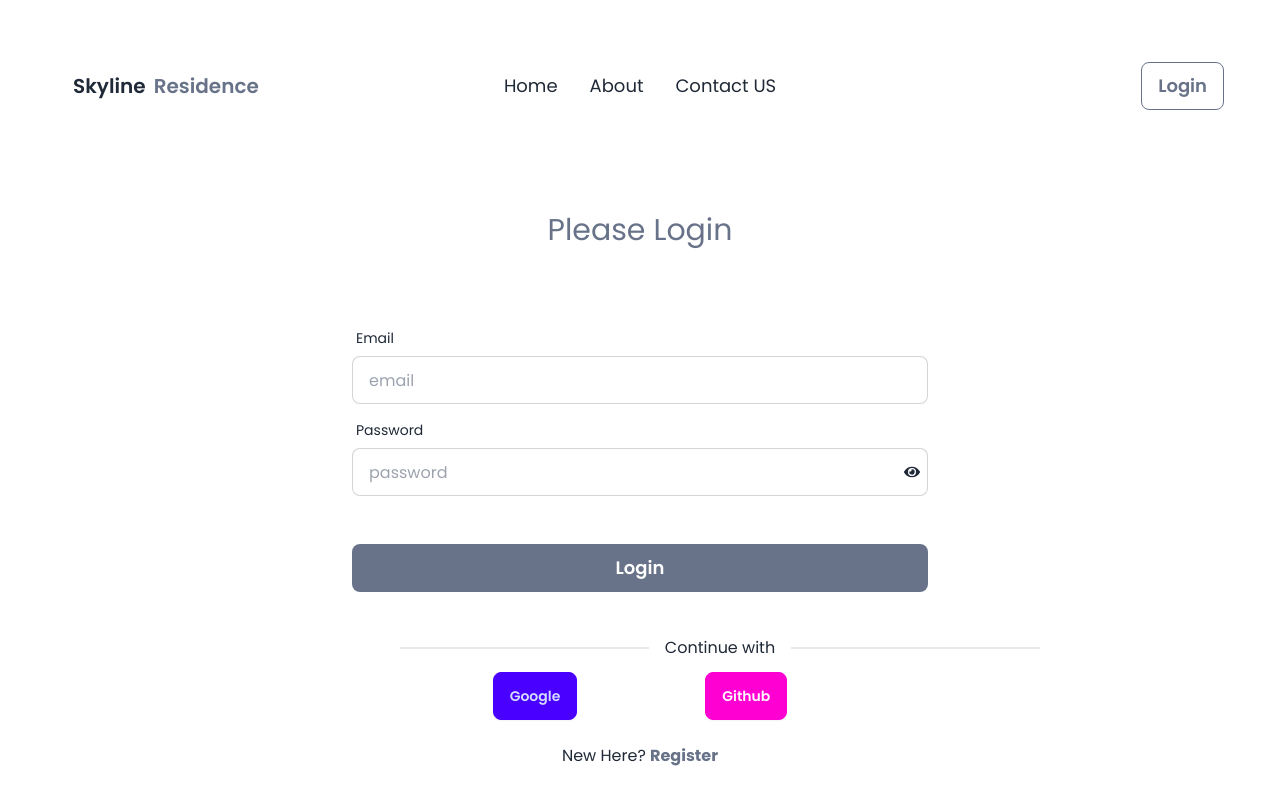
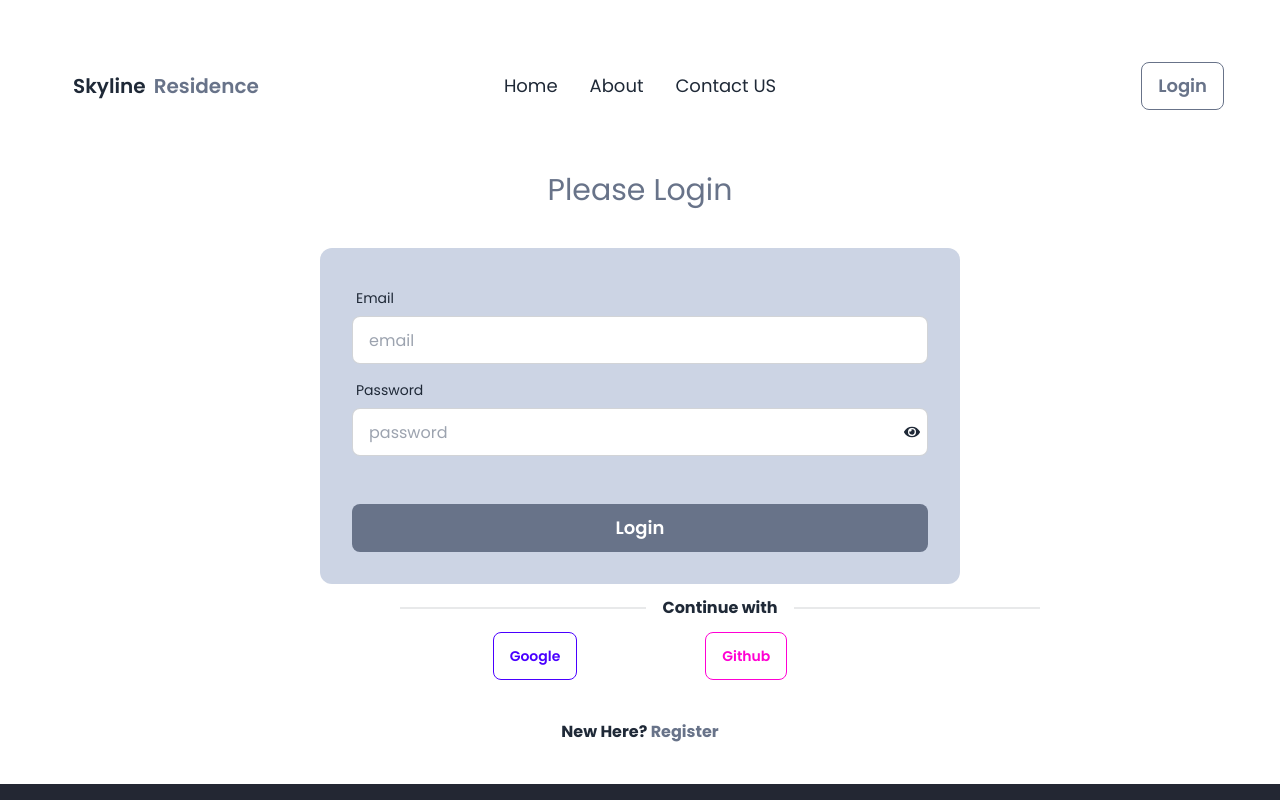
Before and after one commit to Salman7D/real-estate, a React (Vite) app: page /login in a window 1280 px wide. Shown: the top 800 px of the page. Built offline with nearby package versions, Linux system fonts and the light colour scheme; no server answers.

Commit message:
loading spinner showing

```diff
--- a/src/Components/NotFound.jsx
+++ b/src/Components/NotFound.jsx
@@ -1,9 +1,12 @@
-
+import { Link } from "react-router-dom";
 
 const NotFound = () => {
     return (
         <div>
-            404 Not Found
+
+            <p className="text-2xl font-bold mt-[250px] ml-[180px] lg:mb-5 lg:mt-[300px] lg:ml-[680px]">404 Not Found</p>
+            <Link className="lg:p-2 lg:ml-[700px] ml-[210px] rounded-2xl bg-black text-white" to="/">Go Back Home</Link>
+
         </div>
     );
 };
--- a/src/Components/SocialLogin.jsx
+++ b/src/Components/SocialLogin.jsx
@@ -24,12 +24,12 @@ const SocialLogin = () => {
     }
     return (
         <>
-            <div className="divider lg:w-1/2 lg:ml-[400px]">
+            <div className="divider lg:w-1/2 lg:ml-[400px] font-bold">
                 Continue with
             </div>
             <div className="flex justify-center lg:gap-32">
-            <button onClick={() => handleSocialLogin(googleLogin)} className="btn btn-primary">Google</button>
-            <button onClick={() => handleSocialLogin(githubLogin)} className="btn btn-secondary">Github</button>
+            <button onClick={() => handleSocialLogin(googleLogin)} className="btn btn-ghost border-primary text-primary">Google</button>
+            <button onClick={() => handleSocialLogin(githubLogin)} className="btn btn-ghost border-secondary text-secondary">Github</button>
             </div>
         </>
 
--- a/src/Pages/Login.jsx
+++ b/src/Pages/Login.jsx
@@ -35,6 +35,10 @@ const Login = () => {
 
                }
         })
+            .catch(error => {
+              toast.error("Invalid Email or Password")
+              console.log(error.message);
+            })
 
 
 
@@ -48,14 +52,14 @@ const Login = () => {
                 <title>Login - Skyline Residence</title>
                 <link rel="canonical" href="http://mysite.com/example" />
             </Helmet>
-            <h2 className="text-3xl my-10 text-center text-[#687389]">Please Login</h2>
-      <form onSubmit={handleSubmit(onSubmit)} className="card-body lg:w-1/2 md:w-3/4 mx-auto">
+            <h2 className="text-3xl my-10 text-center text-[#687389] lg:mt-0 lg:mb-10">Please Login</h2>
+      <form onSubmit={handleSubmit(onSubmit)} className="card-body bg-[#ccd4e4] rounded-xl lg:w-1/2 md:w-3/4 mx-auto">
         <div className="form-control">
           <label className="label">
             <span className="label-text">Email</span>
           </label>
           <input name="email" type="email" placeholder="email" className="input input-bordered" {...register("email", { required: true })} />
-          {errors.email && <span>This field is required</span>}
+          {errors.email && <span className="text-red-600">This field is required</span>}
         </div>
         <div className="form-control">
           <label className="label">
@@ -65,7 +69,7 @@ const Login = () => {
             <input  name="password"
             type={ showPassword ? "text" : "password" }
             placeholder="password" className="input input-bordered w-full py-2 px-4" {...register("password", { required: true })} />
-            {errors.password && <span>This field is required</span>}
+            {errors.password && <span className="text-red-600">This field is required</span>}
             <span className="absolute top-4 right-2" onClick={() => setShowPassword(!showPassword)}>
                 {
                     showPassword ? <FaEyeSlash></FaEyeSlash> : <FaEye></FaEye>
@@ -83,7 +87,7 @@ const Login = () => {
 
       </form>
       <SocialLogin></SocialLogin>
-      <p className="text-center lg:mt-6 lg:mb-10">New Here? <Link className="text-[#687389]  font-bold" to="/register">
+      <p className="text-center lg:mt-10 lg:mb-10 font-bold">New Here? <Link className="text-[#687389]  font-bold" to="/register">
         Register
       </Link></p>
 
--- a/src/Pages/Register.jsx
+++ b/src/Pages/Register.jsx
@@ -44,7 +44,11 @@ const Register = () => {
 
               });
 
-        });
+        })
+              .catch(error => {
+                toast.error("User Already Exists");
+                console.log(error.message);
+              })
 
 
     };
@@ -57,8 +61,8 @@ const Register = () => {
                 <title>Register - Skyline Residence</title>
                 <link rel="canonical" href="http://mysite.com/example" />
             </Helmet>
-            <h2 className="text-3xl mt-10 text-center text-[#687389]">Please Register</h2>
-      <form onSubmit={handleSubmit(onSubmit)} className="border border-black card-body lg:w-1/2 md:w-3/4 mx-auto">
+            <h2 className="text-3xl lg:mb-10 text-center text-[#687389]">Please Register</h2>
+      <form onSubmit={handleSubmit(onSubmit)} className="bg-[#ccd4e4] rounded-xl card-body lg:w-1/2 md:w-3/4 mx-auto">
         <div className="form-control">
           <label className="label">
             <span className="label-text">Name</span>
@@ -106,7 +110,7 @@ const Register = () => {
         </div>
 
       </form>
-      <p className="text-center lg:mb-10">Already Have an account? <Link className="text-[#687389] font-bold" to="/login">
+      <p className="text-center lg:mb-10 lg:mt-10 font-bold">Already Have an account? <Link className="text-[#687389] font-bold" to="/login">
         Login
       </Link></p>
 
--- a/src/firebase/FirebasedProvider.jsx
+++ b/src/firebase/FirebasedProvider.jsx
@@ -58,8 +58,9 @@ console.log(loading);
         const unsubscribe = onAuthStateChanged(auth, (user) => {
             if (user) {
               setUser(user)
-              setLoading(false)
+
             }
+            setLoading(false)
         });
         return () => unsubscribe();
     },[])
--- a/src/routes/PrivateRoute.jsx
+++ b/src/routes/PrivateRoute.jsx
@@ -14,6 +14,11 @@ const PrivateRoute = ({children}) => {
     if(!user){
         return <Navigate to="/login" state={location?.pathname || "/"}></Navigate>
     }
+
+    // if(loading){
+    //     return <span className="loading loading-infinity loading-lg"></span>
+    // }
+
     return (
         <div>
             {children}
```
